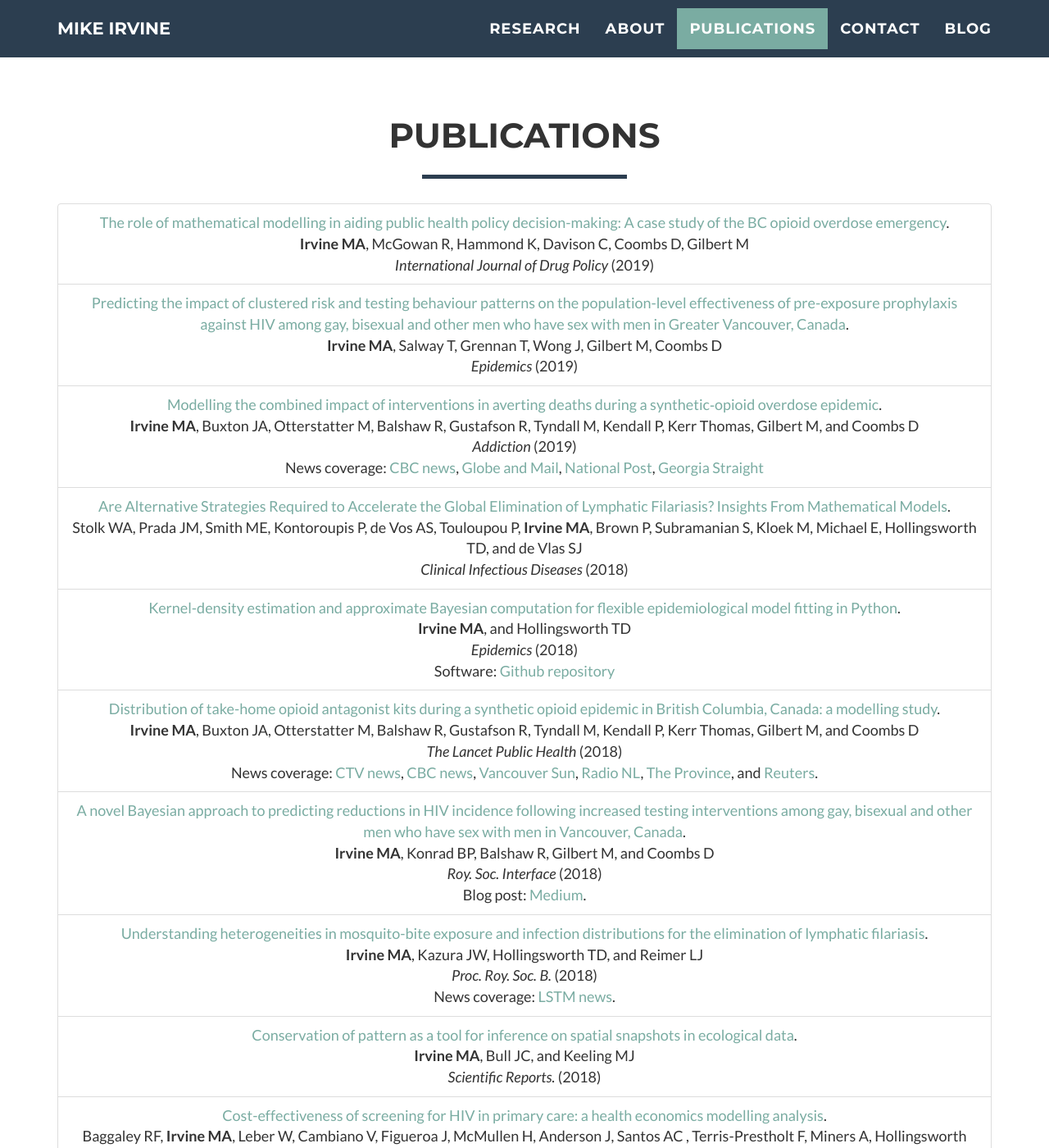
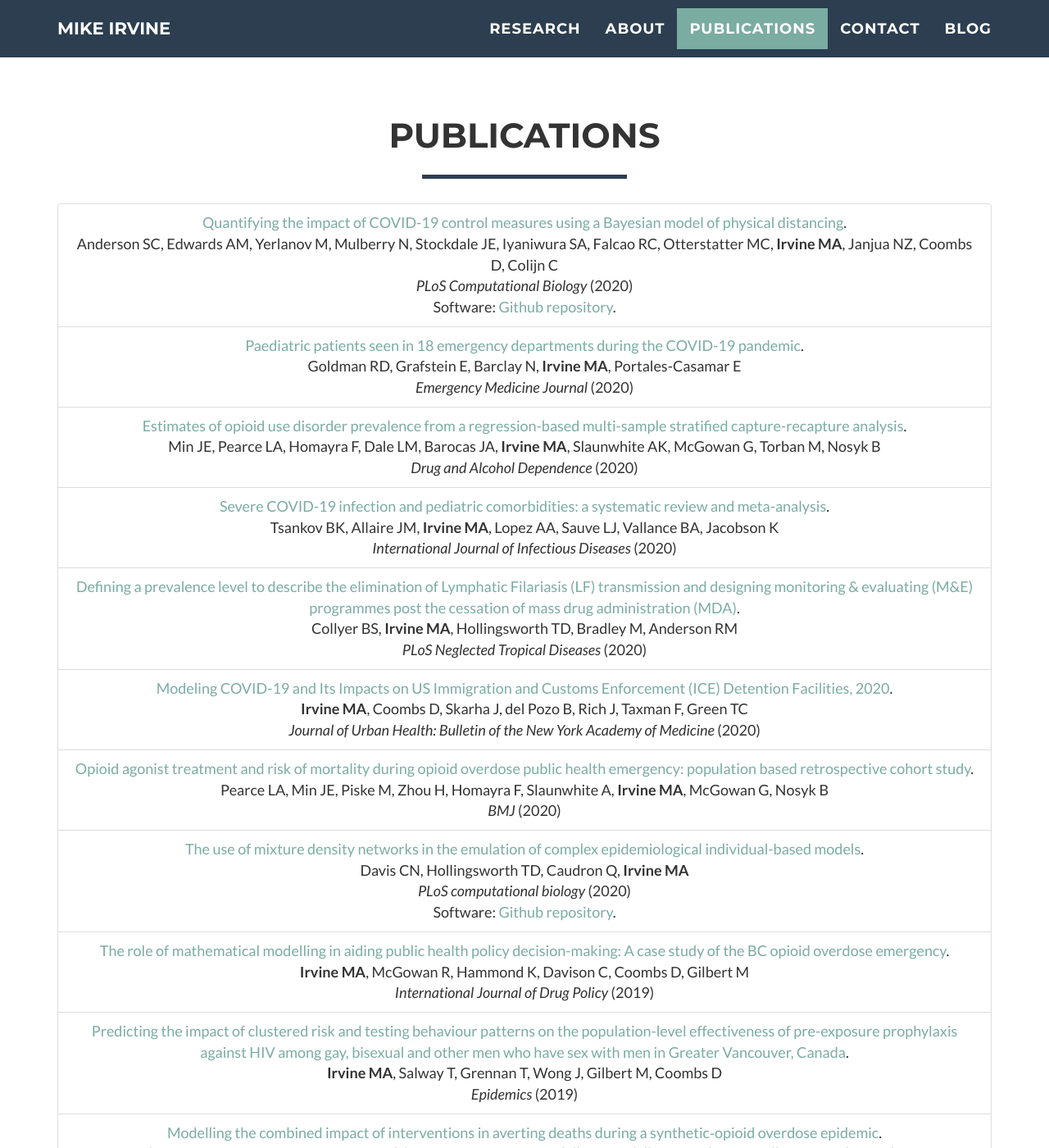
Before and after one commit to sempwn/sempwn.github.io, a Jekyll site: the page index.html, which Jekyll copies as it is, in a window 1280 px wide and 1400 px high, scrolled down 2296 px. Shown: the whole window at 82% size. Built offline with Jekyll 4.4.1, drawn with Linux system fonts in a browser that asks for light colours; nearby versions of some CDN libraries; some web fonts are replaced; comment, search, counter and statistics services are not loaded.

Commit message:
Update main webpage with 2020 papers.

```diff
--- a/index.html
+++ b/index.html
@@ -253,6 +253,48 @@
             <div class="row">
               <div class="col-lg-12 text-center">
                 <ul class="list-group">
+                  <li class="list-group-item">
+                           <a href="https://doi.org/10.1371/journal.pcbi.1008274">Quantifying the impact of COVID-19 control measures using a Bayesian model of physical distancing</a>.<br>
+                           Anderson SC, Edwards AM, Yerlanov M, Mulberry N, Stockdale JE, Iyaniwura SA, Falcao RC, Otterstatter MC, <b>Irvine MA</b>, Janjua NZ, Coombs D, Colijn C<br>
+                           <i>PLoS Computational Biology</i> (2020)<br>
+                           Software: <a href="https://github.com/seananderson/covidseir">Github repository</a>.
+                  </li>
+                  <li class="list-group-item">
+                         <a href="http://dx.doi.org/10.1136/emermed-2020-210273">Paediatric patients seen in 18 emergency departments during the COVID-19 pandemic</a>.<br>
+                         Goldman RD, Grafstein E, Barclay N, <b>Irvine MA</b>, Portales-Casamar E<br>
+                         <i>Emergency Medicine Journal</i> (2020)<br>
+                  </li>
+                  <li class="list-group-item">
+                       <a href="https://doi.org/10.1016/j.drugalcdep.2020.108337">Estimates of opioid use disorder prevalence from a regression-based multi-sample stratified capture-recapture analysis</a>.<br>
+                       Min JE, Pearce LA, Homayra F, Dale LM, Barocas JA, <b>Irvine MA</b>, Slaunwhite AK, McGowan G, Torban M, Nosyk B<br>
+                       <i>Drug and Alcohol Dependence</i> (2020)<br>
+                  </li>
+                  <li class="list-group-item">
+                           <a href="https://doi.org/10.1016/j.ijid.2020.11.163">Severe COVID-19 infection and pediatric comorbidities: a systematic review and meta-analysis</a>.<br>
+                           Tsankov BK, Allaire JM, <b>Irvine MA</b>, Lopez AA, Sauve LJ, Vallance BA, Jacobson K<br>
+                           <i>International Journal of Infectious Diseases</i> (2020)<br>
+                  </li>
+                  <li class="list-group-item">
+                         <a href="https://doi.org/10.1371/journal.pntd.0008644">Defining a prevalence level to describe the elimination of Lymphatic Filariasis (LF) transmission and designing monitoring & evaluating (M&E) programmes post the cessation of mass drug administration (MDA)</a>.<br>
+                         Collyer BS, <b>Irvine MA</b>, Hollingsworth TD, Bradley M, Anderson RM<br>
+                         <i>PLoS Neglected Tropical Diseases</i> (2020)<br>
+                  </li>
+                  <li class="list-group-item">
+                       <a href="https://dx.doi.org/10.1007%2Fs11524-020-00441-x">Modeling COVID-19 and Its Impacts on US Immigration and Customs Enforcement (ICE) Detention Facilities, 2020</a>.<br>
+                       <b>Irvine MA</b>, Coombs D, Skarha J, del Pozo B, Rich J, Taxman F, Green TC<br>
+                       <i>Journal of Urban Health: Bulletin of the New York Academy of Medicine</i> (2020)<br>
+                  </li>
+                  <li class="list-group-item">
+                     <a href="https://doi.org/10.1136/bmj.m772">Opioid agonist treatment and risk of mortality during opioid overdose public health emergency: population based retrospective cohort study</a>.<br>
+                     Pearce LA, Min JE, Piske M, Zhou H, Homayra F, Slaunwhite A, <b>Irvine MA</b>, McGowan G, Nosyk B<br>
+                     <i>BMJ</i> (2020)<br>
+                  </li>
+                  <li class="list-group-item">
+                     <a href="https://doi.org/10.1371/journal.pcbi.1006869">The use of mixture density networks in the emulation of complex epidemiological individual-based models</a>.<br>
+                     Davis CN, Hollingsworth TD, Caudron Q, <b>Irvine MA</b><br>
+                     <i>PLoS computational biology</i> (2020)<br>
+                     Software: <a href="https://github.com/QCaudron/pydra">Github repository</a>.
+                  </li>
                   <li class="list-group-item">
                     <a href="https://doi.org/10.1016/j.drugpo.2019.11.011">The role of mathematical modelling in aiding public health policy decision-making: A case study of the BC opioid overdose emergency</a>.<br>
                     <b>Irvine MA</b>, McGowan R, Hammond K, Davison C, Coombs D, Gilbert M<br>
```
